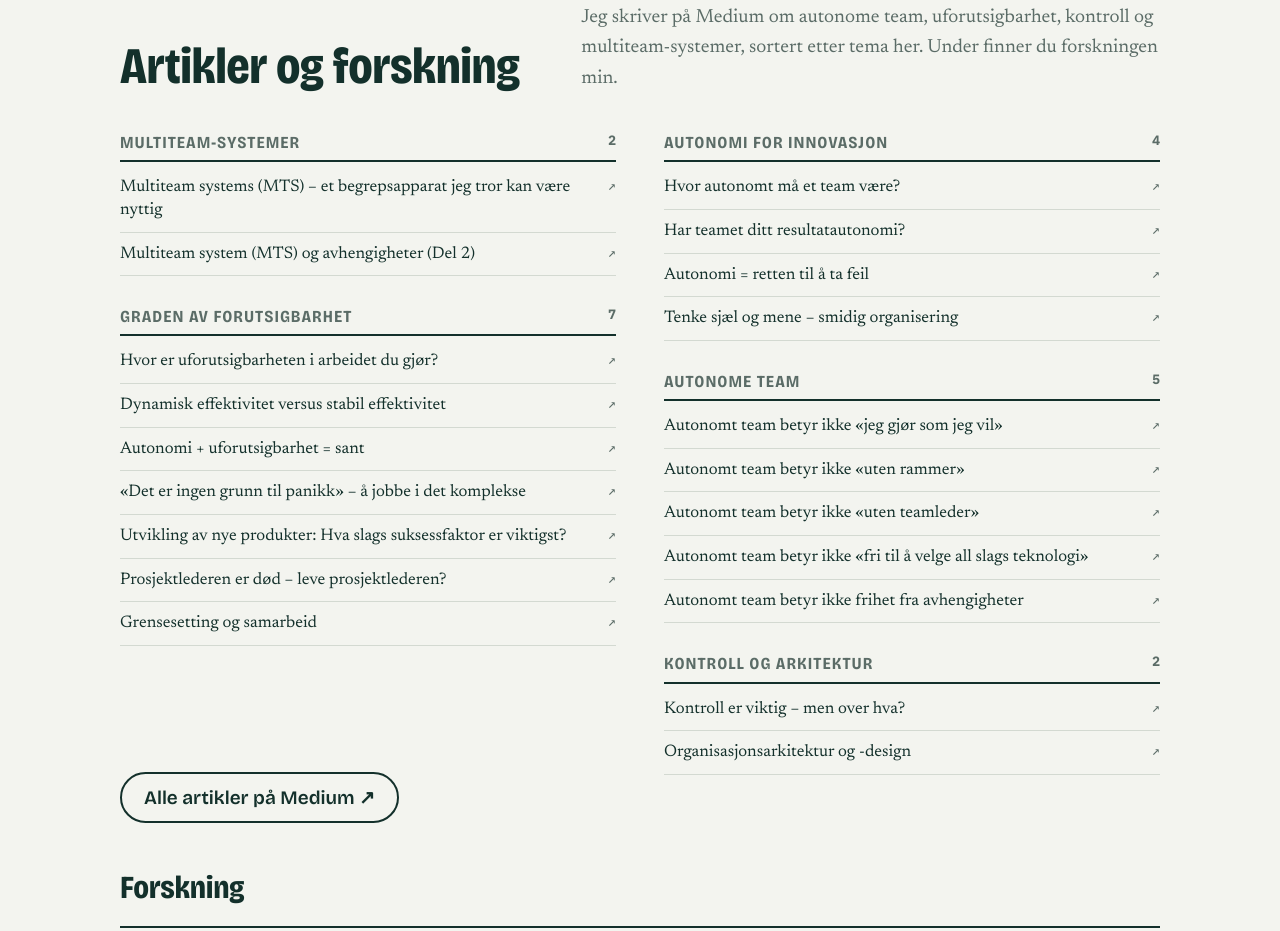
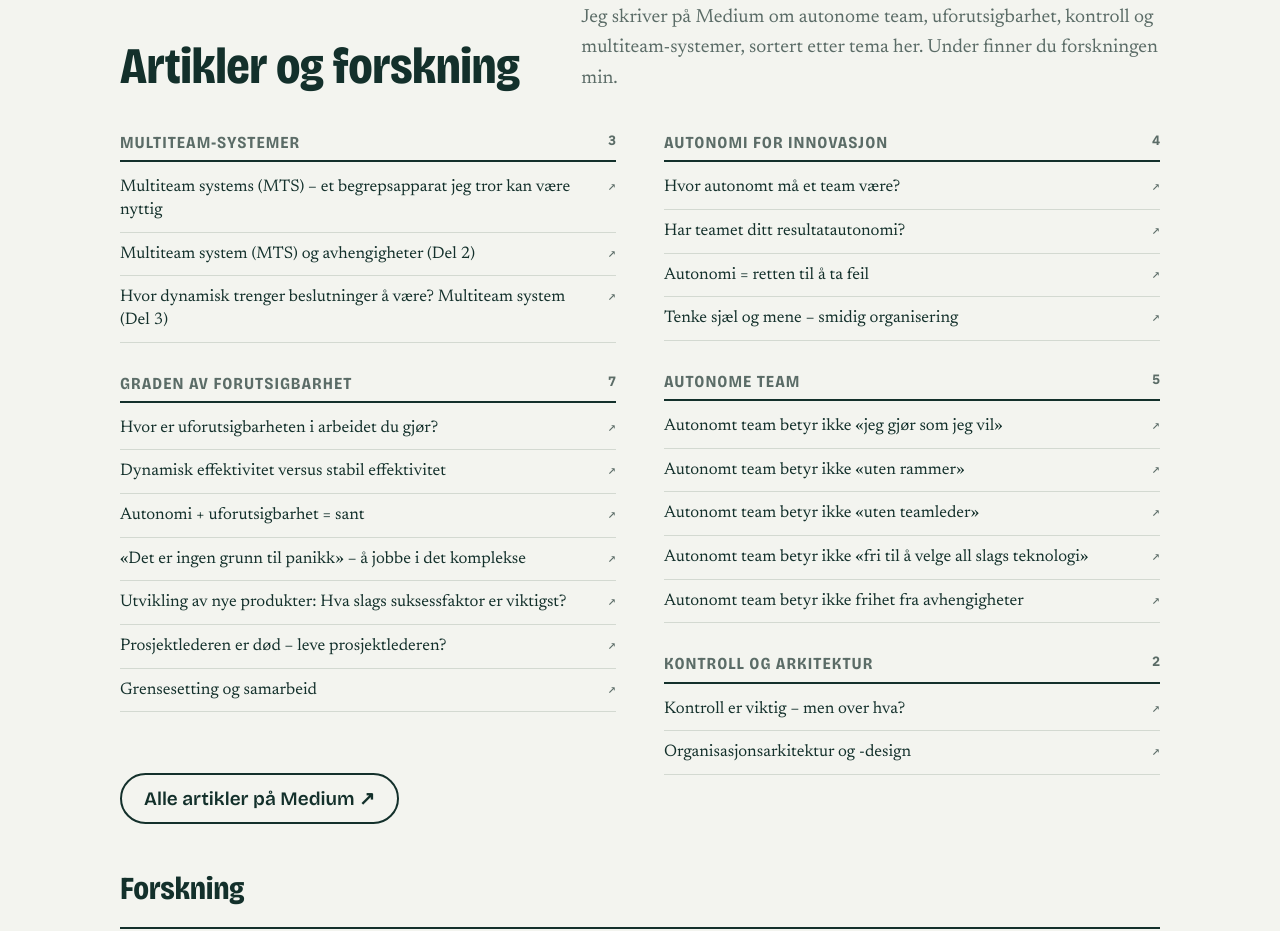
Before and after one commit to wuffa-wuco/website, a plain HTML site: page index.html in a window 1280 px wide. Shown: the part 4629-5560 px from the top of the page. Drawn offline with nearby package versions, Linux system fonts and the light colour scheme.

Commit message:
Legg til Multiteam system del 3 under artikler
Co-Authored-By: Claude Opus 5.5 <noreply@anthropic.com>
Claude-Session: https://claude.ai/code/session_01CscwDUidDBN5Loi12XpBb5

```diff
--- a/index.html
+++ b/index.html
@@ -366,7 +366,8 @@ const TALKS = [
 const ARTICLES = [
   { theme: "Multiteam-systemer", items: [
     ["Multiteam systems (MTS) – et begrepsapparat jeg tror kan være nyttig", "https://medium.com/@kristinwulff/multiteam-systemer-mts-et-begrepsapparat-jeg-tror-kan-v%C3%A6re-nyttig-3bd78b474521"],
-    ["Multiteam system (MTS) og avhengigheter (Del 2)", "https://medium.com/wulffconsultingas/multiteam-system-mts-og-avhengigheter-0051e021900b"] ] },
+    ["Multiteam system (MTS) og avhengigheter (Del 2)", "https://medium.com/wulffconsultingas/multiteam-system-mts-og-avhengigheter-0051e021900b"],
+    ["Hvor dynamisk trenger beslutninger å være? Multiteam system (Del 3)", "https://medium.com/wulffconsultingas/hvor-dynamisk-trenger-beslutninger-%C3%A5-v%C3%A6re-multiteam-system-del-3-adbd5f60e49a"] ] },
   { theme: "Graden av forutsigbarhet", items: [
     ["Hvor er uforutsigbarheten i arbeidet du gjør?", "https://medium.com/kantega/hvor-er-uforutsigbarheten-i-det-arbeidet-du-gj%C3%B8r-149486346183"],
     ["Dynamisk effektivitet versus stabil effektivitet", "https://medium.com/kantega/dynamisk-effektivitet-vs-stabil-effektivit-44b146cdaa94"],
```
